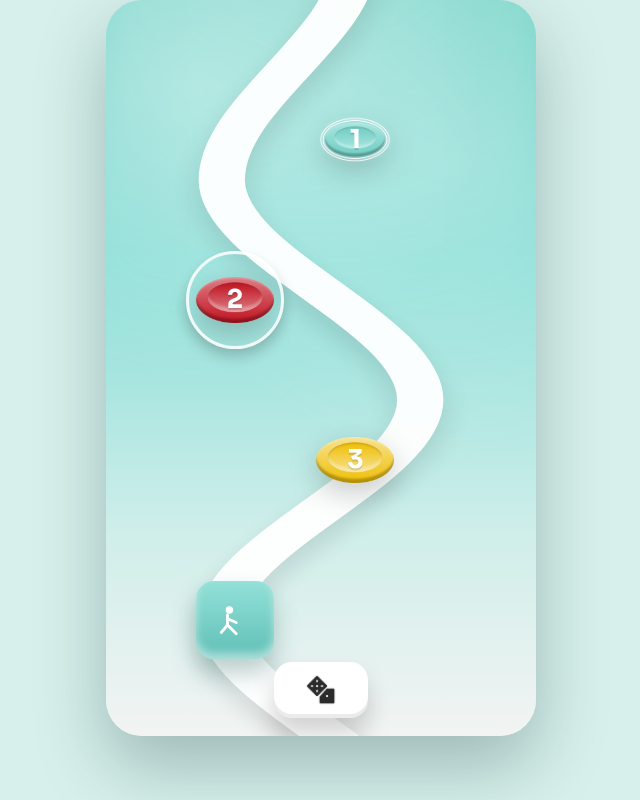
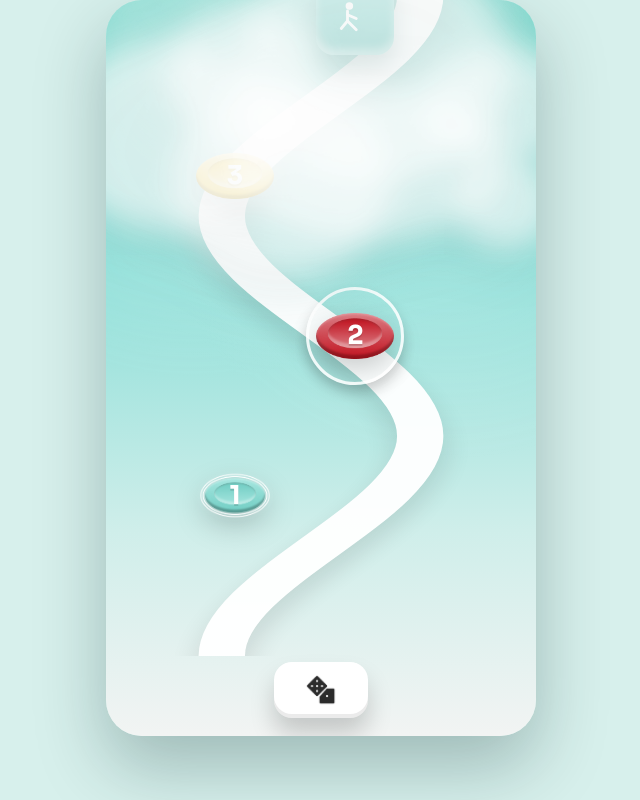
Before and after one commit to Gabeuuh/huntrx-calendar, a React (Vite) app: page / in a window 1280 px wide. Shown: the whole page, without its empty margins (319-959 px from the left). Built offline with nearby package versions, Linux system fonts and the light colour scheme.

Commit message:
Add cloud

```diff
--- a/package.json
+++ b/package.json
@@ -10,6 +10,7 @@
     "preview": "vite preview"
   },
   "dependencies": {
+    "nanostores": "^1.1.0",
     "react": "^19.2.0",
     "react-dom": "^19.2.0"
   },
--- a/src/App.css
+++ b/src/App.css
@@ -35,6 +35,20 @@
   background: radial-gradient(circle at 50% 0%, rgba(255, 255, 255, 0.45), transparent 55%);
   filter: blur(16px);
   opacity: 0.6;
+  pointer-events: none;
+  z-index: 0;
+}
+
+.cloud {
+  position: absolute;
+  top: -90px;
+  left: 50%;
+  width: 130%;
+  max-width: 560px;
+  transform: translateX(-50%);
+  z-index: 4;
+  pointer-events: none;
+  filter: drop-shadow(0 16px 22px rgba(40, 80, 78, 0.16));
 }
 
 .scroll {
@@ -43,7 +57,7 @@
   width: 100%;
   overflow-y: auto;
   overscroll-behavior: contain;
-  padding-bottom: 140px;
+  padding-bottom: var(--scroll-pad, 140px);
   z-index: 1;
   scrollbar-width: none;
 }
--- a/src/App.jsx
+++ b/src/App.jsx
@@ -1,5 +1,6 @@
-import { useEffect, useMemo, useRef, useState } from 'react'
+import { useEffect, useLayoutEffect, useMemo, useRef, useState } from 'react'
 import diceImg from './assets/Dice Cubes.png'
+import cloudImg from './assets/Nuage.png'
 import caseBleu from './assets/Case/Case-bleu.png'
 import caseGrise from './assets/Case/Case-grise.png'
 import caseJaune from './assets/Case/Case-jaune.png'
@@ -25,6 +26,9 @@ const INITIAL_SLOTS = 14
 const APPEND_SLOTS = 10
 const HERO_EVERY = 7
 const HERO_OFFSET = 3
+const SCROLL_PAD_BOTTOM = 140
+const BOUNCE_OFFSET = 60
+const BOUNCE_SETTLE_MS = 130
 
 const buildSlots = (startIndex, count) =>
   Array.from({ length: count }, (_, i) => {
@@ -73,35 +77,68 @@ function App() {
   const [slots, setSlots] = useState(() => buildSlots(0, INITIAL_SLOTS))
   const scrollRef = useRef(null)
   const appendLock = useRef(false)
+  const initialScrollSet = useRef(false)
+  const scrollEndTimer = useRef(null)
 
   useEffect(() => {
     const el = scrollRef.current
     if (!el) return
 
     const onScroll = () => {
-      if (appendLock.current) return
-      const nearBottom =
-        el.scrollTop + el.clientHeight >= el.scrollHeight - 280
-      if (!nearBottom) return
+      if (!appendLock.current) {
+        const nearTop = el.scrollTop <= 220
+        if (nearTop) {
+          appendLock.current = true
+          setSlots((prev) => [...prev, ...buildSlots(prev.length, APPEND_SLOTS)])
+          requestAnimationFrame(() => {
+            appendLock.current = false
+          })
+        }
+      }
 
-      appendLock.current = true
-      setSlots((prev) => [...prev, ...buildSlots(prev.length, APPEND_SLOTS)])
-      requestAnimationFrame(() => {
-        appendLock.current = false
-      })
+      if (scrollEndTimer.current) {
+        clearTimeout(scrollEndTimer.current)
+      }
+      scrollEndTimer.current = setTimeout(() => {
+        const maxScrollTop = el.scrollHeight - el.clientHeight
+        const restScrollTop = Math.max(0, maxScrollTop - BOUNCE_OFFSET)
+        if (el.scrollTop > restScrollTop) {
+          el.scrollTo({ top: restScrollTop, behavior: 'smooth' })
+        }
+      }, BOUNCE_SETTLE_MS)
     }
 
     el.addEventListener('scroll', onScroll)
-    return () => el.removeEventListener('scroll', onScroll)
+    return () => {
+      el.removeEventListener('scroll', onScroll)
+      if (scrollEndTimer.current) {
+        clearTimeout(scrollEndTimer.current)
+      }
+    }
   }, [])
+
+  useLayoutEffect(() => {
+    const el = scrollRef.current
+    if (!el || initialScrollSet.current) return
+    const maxScrollTop = el.scrollHeight - el.clientHeight
+    const restScrollTop = Math.max(0, maxScrollTop - BOUNCE_OFFSET)
+    el.scrollTop = restScrollTop
+    initialScrollSet.current = true
+  }, [slots.length])
 
   const trackHeight = TOP_OFFSET + slots.length * SLOT_SPACING
   const pathData = useMemo(() => buildPath(trackHeight), [trackHeight])
+  const orderedSlots = useMemo(() => [...slots].reverse(), [slots])
 
   return (
     <main className="screen">
       <div className="ambient" aria-hidden="true" />
-      <div className="scroll" ref={scrollRef}>
+      <img className="cloud" src={cloudImg} alt="" aria-hidden="true" />
+      <div
+        className="scroll"
+        ref={scrollRef}
+        style={{ '--scroll-pad': `${SCROLL_PAD_BOTTOM}px` }}
+      >
         <div className="track" style={{ height: `${trackHeight}px` }}>
           <svg
             className="path"
@@ -112,7 +149,7 @@ function App() {
             <path d={pathData} />
           </svg>
 
-          {slots.map((slot, index) => {
+          {orderedSlots.map((slot, index) => {
             const top = TOP_OFFSET + index * SLOT_SPACING
             const left = index % 2 === 0 ? '58%' : '30%'
 
@@ -135,7 +172,7 @@ function App() {
               )
             }
 
-            const number = index + 1 - heroCountBefore(index)
+            const number = slot.slotIndex + 1 - heroCountBefore(slot.slotIndex)
             const isCurrent = number % 8 === 2
 
             return (
```
Also changed, not shown: 1 other file (tests, documents, lock files or other folders).
